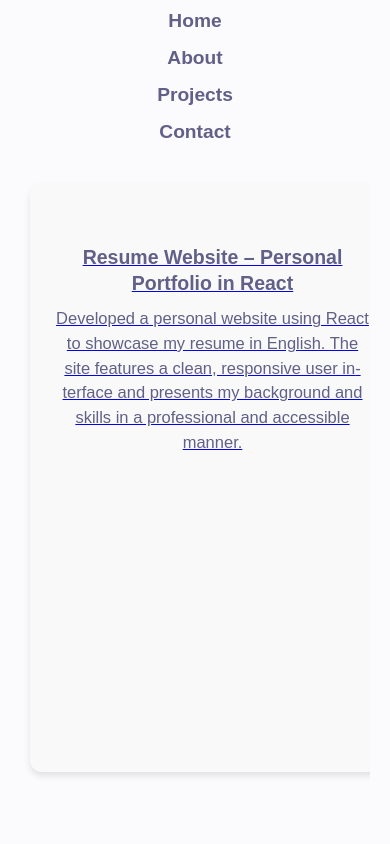
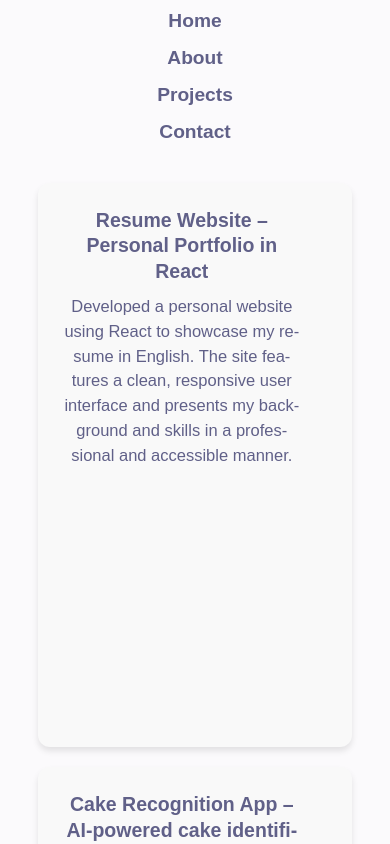
Before and after one commit to shira471/port-folio, a React (Create React App) app: page / in a window 390 px wide. Both pictures are taken after a click on the button "Projects". Shown: the top 844 px of the page. Built offline with nearby package versions, Linux system fonts and the light colour scheme.

Commit message:
projectFinal

```diff
--- a/src/components/Projects/Projects.css
+++ b/src/components/Projects/Projects.css
@@ -1,3 +1,4 @@
+
 .projects-container {
   overflow-x: auto;
   white-space: nowrap;
@@ -9,6 +10,12 @@
   gap: 20px;
 }
 
+.project-link {
+  text-decoration: none;
+  color: inherit;
+  display: block;
+  cursor: pointer;
+}
 .project-card {
   background-color: #f9f9f9;
   border-radius: 12px;
@@ -75,3 +82,20 @@
   background-color: rgb(96, 96, 136);
   border-radius: 4px;
 }
+@media (max-width: 768px) {
+  .projects-row {
+    flex-direction: column;
+    align-items: center;
+    gap: 20px;
+  }
+
+  .project-card {
+    min-width: 90%;
+    max-width: 95%;
+    height: auto;
+  }
+
+  .project-video {
+    height: auto;
+  }
+}
```
